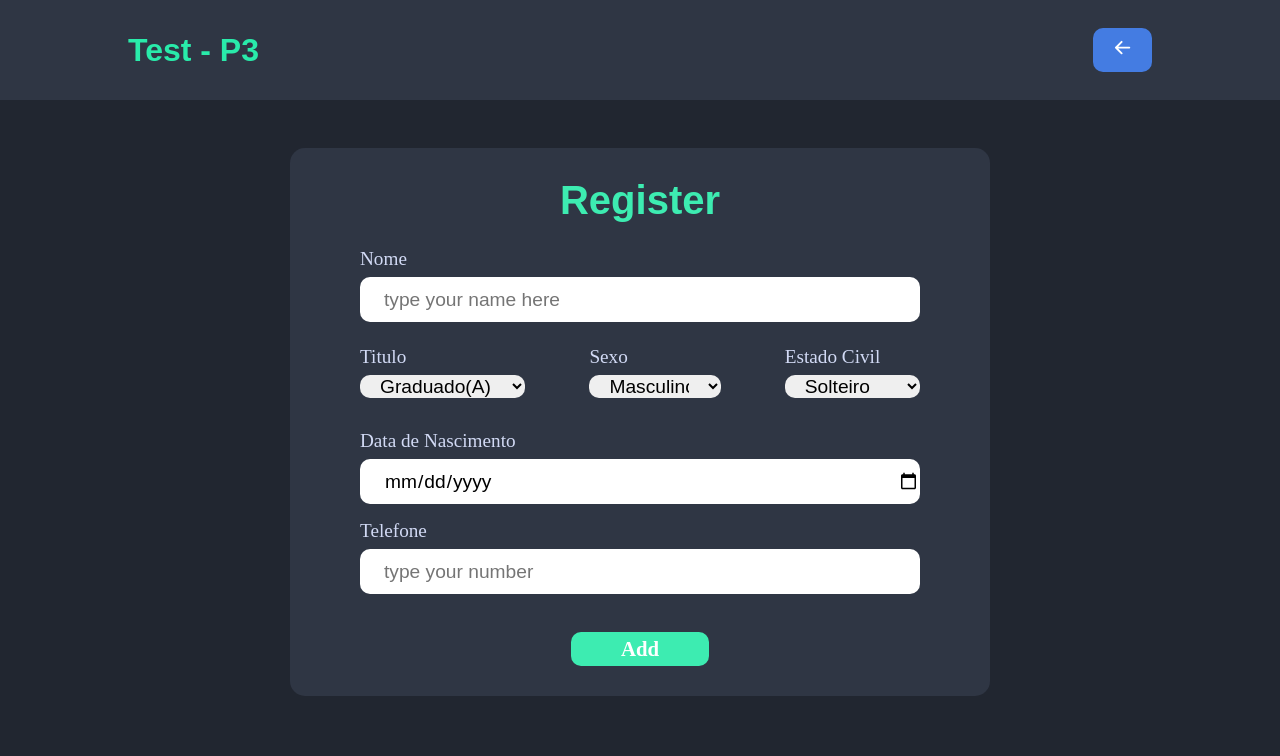
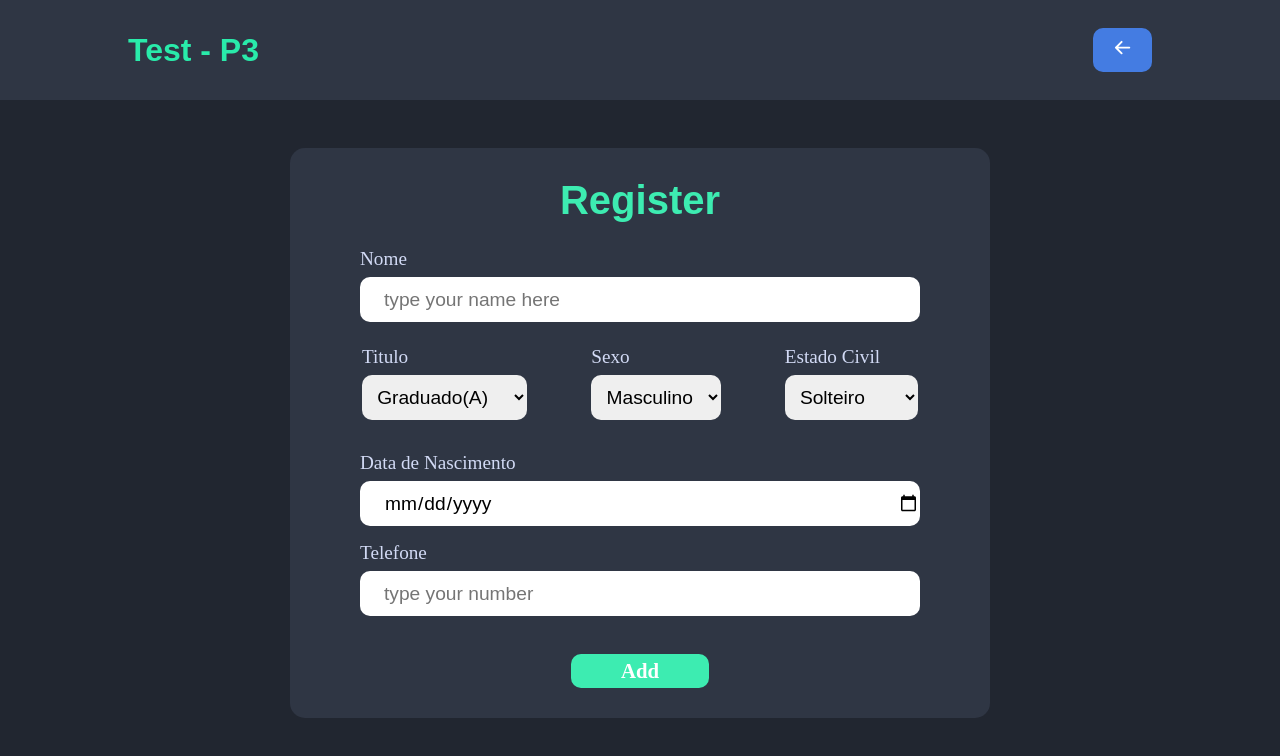
Before and after one commit to Edg4rd-ev/crud-axios, a React (Create React App) app: page /post in a window 1280 px wide. Shown: the top 756 px of the page. Built offline with nearby package versions, Linux system fonts and the light colour scheme.

Commit message:
added delete

```diff
--- a/src/pages/Edit/edit.js
+++ b/src/pages/Edit/edit.js
@@ -19,19 +19,18 @@ function Edit () {
   const {register, handleSubmit, formState: {errors}, reset} = useForm({
     resolver: yupResolver(validationTeacher)
   });
-  const editTeacher = data => axios.put(`http://localhost:5000/update_teacher/${id}`, data)
-  .then(() => {
-    window.alert("Editado!")
-  }).catch((err) => {
-    console.log("Fudeu, my good: ", err)
-  });
-
   useEffect(() => {
     axios.get(`http://localhost:5000/list_by_id/${id}`)
     .then((response) => {
       reset(response.data)
     });
   }, [])
+  const editTeacher = data => axios.patch(`http://localhost:5000/update_teacher/${id}`, data)
+  .then(() => {
+    window.alert("Editado!")
+  }).catch((err) => {
+    console.log("Fudeu, my good: ", err)
+  });
   return(
     <div>
       <Header/>
--- a/src/pages/Post/post.css
+++ b/src/pages/Post/post.css
@@ -44,7 +44,9 @@ main {
 .selectFields select{
   text-align: left;
   text-transform: capitalize;
-  padding-inline: 1rem;
+  padding-inline: 0.7rem;
+  padding-block: 0.7rem;
+  box-sizing: inherit;
 }
 
 label {
--- a/src/pages/Post/post.js
+++ b/src/pages/Post/post.js
@@ -1,6 +1,7 @@
 import React from "react";
 import Header from "../../components/header/Header"
 import {useForm} from "react-hook-form";
+import { useNavigate } from "react-router-dom";
 import "./post.css";
 import { yupResolver } from '@hookform/resolvers/yup';
 import * as yup from "yup";
@@ -14,14 +15,15 @@ const validationTeacher = yup.object().shape({
 });
 
 function Post () {
+  const history = useNavigate();
   const {register, handleSubmit, formState: {errors}} = useForm({
     resolver: yupResolver(validationTeacher)
   });
   const addTeacher = data => axios.post(url, data)
   .then(() => {
-    window.alert("Cadastrado!")
+    window.alert("Cadastrado!");
   }).catch((err) => {
-    console.log("Fudeu, my good: ", err)
+    console.log("Fudeu, my good: ", err);
   });
   return(
     <div>
--- a/src/pages/Teacher/teacher_list.js
+++ b/src/pages/Teacher/teacher_list.js
@@ -29,6 +29,12 @@ function TeacherList () {
       console.log("Fudeu, my good: ", err)
     })
   }, []);
+
+  function deleteTeacher(id){
+    axios.delete(`http://localhost:5000/delete_teacher/${id}`)
+    setTeacher(teachers.filter(teacher => teacher.id_professor !== id))
+  }
+
   return(
     <div>
       <HeaderMain/>
@@ -68,7 +74,7 @@ function TeacherList () {
                       </Link>
                     </td>
                     <td className="td-delete">
-                        <button className="btn btn-delete"><HiTrash/></button>
+                        <button className="btn btn-delete" onClick={() => deleteTeacher(data.id_professor)}><HiTrash/></button>
                     </td>
                   </tr>
                   )
```
